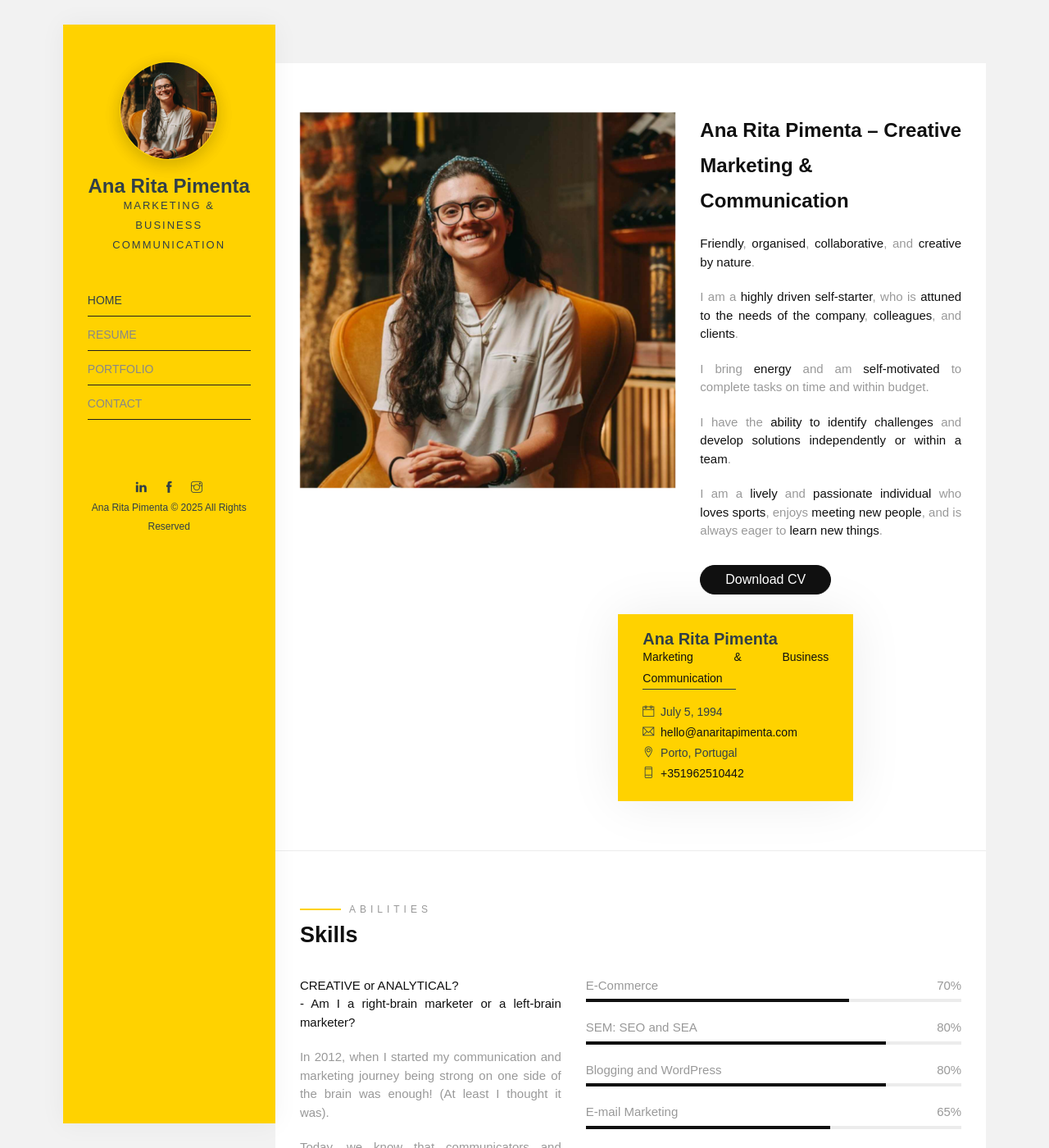
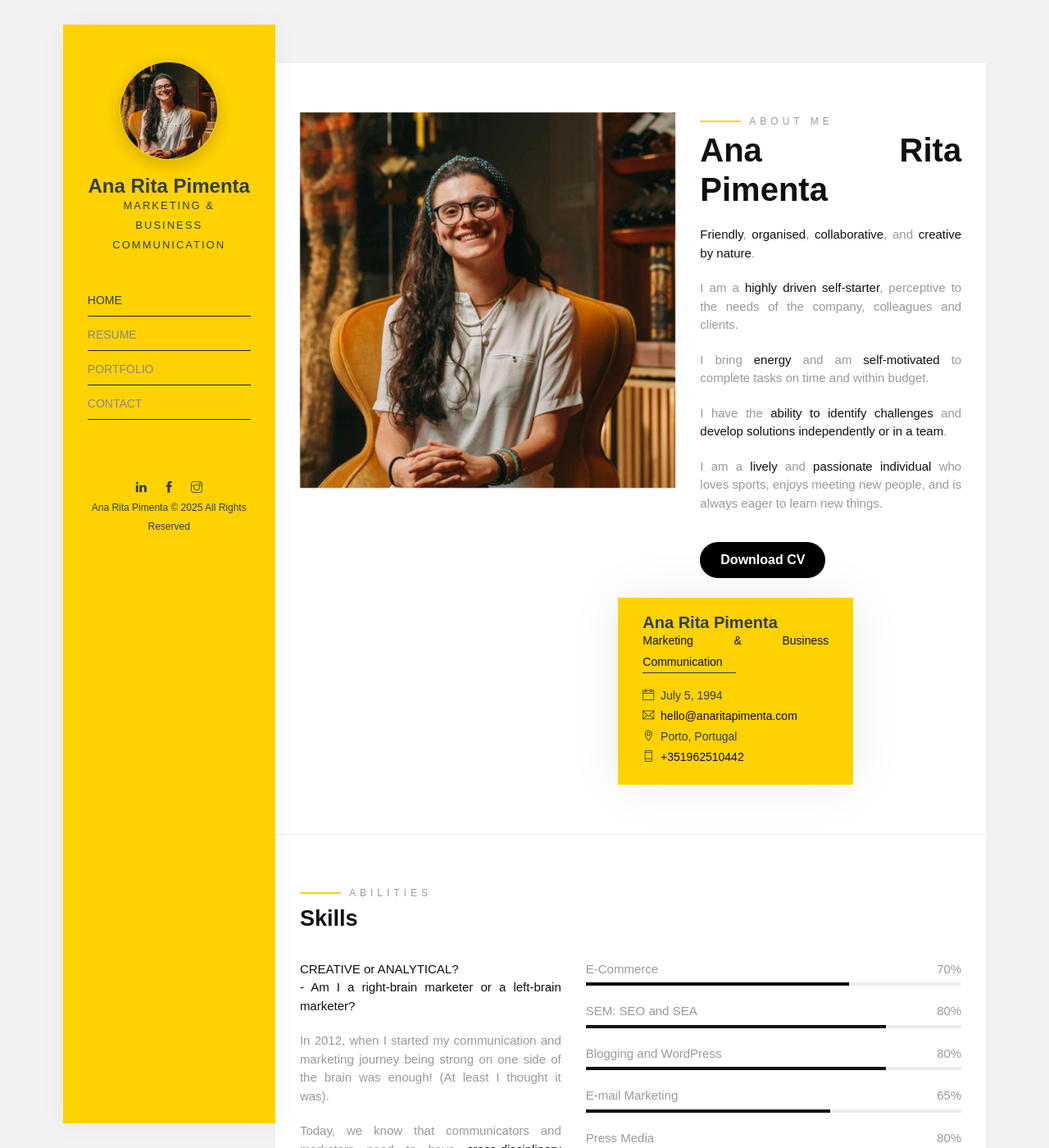
Before and after one commit to anaritapimenta/anaritapimenta.github.io, a Jekyll site: the page built from index.html, in a window 1280 px wide and 1400 px high. Shown: the whole window at 82% size. Built offline with Jekyll 4.4.1, drawn with Linux system fonts in a browser that asks for light colours; some web fonts are replaced; some of the changed text lies outside the part shown.

Commit message:
Update index.html

```diff
--- a/index.html
+++ b/index.html
@@ -3,91 +3,30 @@
 layout: default
 ---
 
-<!DOCTYPE html>
-<html lang="en-GB">
 <head>
-  <meta charset="UTF-8" />
-  <meta name="viewport" content="width=device-width, initial-scale=1" />
-
-  <!-- Page Title (up to 60 characters) -->
-  <title>Ana Rita Pimenta – Marketing & Communication Specialist</title>
-
-  <!-- Meta Description (up to 155 characters) -->
-  <meta name="description" content="Ana Rita Pimenta, a creative professional in marketing and communication. Organised, collaborative and passionate about delivering excellent results." />
-
-  <!-- Open Graph -->
-  <meta property="og:title" content="Ana Rita Pimenta – Marketing & Communication Specialist" />
-  <meta property="og:description" content="Ana Rita Pimenta, a creative professional in marketing and communication. Organised, collaborative and passionate about delivering excellent results." />
-  <meta property="og:type" content="website" />
-  <meta property="og:url" content="{{ site.url }}" />
-  <meta property="og:image" content="{{ site.url }}/assets/img/og-image.jpg" />
-
-  <!-- Twitter Card -->
-  <meta name="twitter:card" content="summary_large_image" />
-  <meta name="twitter:title" content="Ana Rita Pimenta – Marketing & Communication Specialist" />
-  <meta name="twitter:description" content="Ana Rita Pimenta, a creative professional in marketing and communication. Organised, collaborative and passionate about delivering excellent results." />
-  <meta name="twitter:image" content="{{ site.url }}/assets/img/og-image.jpg" />
-
-  <!-- Stylesheets -->
-  <link rel="stylesheet" href="{{ '/assets/css/style.css' | relative_url }}" />
-
-  <style>
-    /* Screen reader only */
-    .sr-only {
-      position: absolute !important;
-      width: 1px !important;
-      height: 1px !important;
-      padding: 0 !important;
-      margin: -1px !important;
-      overflow: hidden !important;
-      clip: rect(0, 0, 0, 0) !important;
-      white-space: nowrap !important;
-      border: 0 !important;
+  <title>Ana Rita Pimenta – Creative Marketing & Communication</title>
+  <meta name="description" content="Friendly, organised and creative marketing professional passionate about communication, sports and delivering solutions." />
+  <script type="application/ld+json">
+  {
+    "@context": "https://schema.org",
+    "@type": "Person",
+    "name": "{{ site.author.name }}",
+    "jobTitle": "Creative Marketing & Communication Specialist",
+    "email": "{{ site.author.email }}",
+    "telephone": "{{ site.author.phone_number }}",
+    "url": "{{ site.url }}{{ site.baseurl }}",
+    "image": "{{ site.url }}{{ site.baseurl }}/assets/img/avatar.jpg",
+    "birthDate": "{{ site.author.date_of_birth }}",
+    "address": {
+      "@type": "PostalAddress",
+      "addressLocality": "{{ site.author.location }}"
     }
-
-    /* Black rounded button */
-    .btn-black-rounded {
-      background-color: #000;
-      color: #fff;
-      border: none;
-      border-radius: 50px;
-      padding: 0.75rem 1.75rem;
-      cursor: pointer;
-      font-size: 1rem;
-      transition: background-color 0.3s ease;
   }
-    .btn-black-rounded:hover,
-    .btn-black-rounded:focus {
-      background-color: #222;
-      outline: none;
-    }
-
-    /* Testimonials */
-    .testiominal .quote-card {
-      background: #fff;
-      border-radius: 8px;
-      box-shadow: 0 0 12px rgba(0,0,0,0.1);
-      padding: 1.5rem;
-      margin-bottom: 1.5rem;
-    }
-    .testiominal .quote-card img.quote-2 {
-      width: 40px;
-      margin-bottom: 1rem;
-    }
-    .testiominal .quote-card h5 {
-      margin-top: 1rem;
-      font-weight: 600;
-    }
-    .testiominal .quote-card .occupation {
-      font-style: italic;
-      color: #666;
-    }
-  </style>
+  </script>
 </head>
 
-<body>
 <main>
-    <section class="about" aria-label="About Me">
+  <section class="about" aria-label="About Ana Rita Pimenta">
     <div class="container-fluid">
       <div class="row">
         <div class="col-md-7">
@@ -101,30 +40,25 @@
         </div>
         <div class="col-md-5 animate-box fadeInLeft animated" data-animate-effect="fadeInLeft">
           <header>
-              <!-- h1 up to 70 characters -->
-              <h1 class="about-heading">
-                Ana Rita Pimenta – Creative Marketing & Communication
+            <span class="heading-meta style-1">About Me</span>
+            <h1>
+              Ana Rita Pimenta
+              <span class="sr-only"> – Creative Marketing & Communication Specialist</span>
             </h1>
-              <span class="heading-meta style-1 sr-only">About Me</span>
           </header>
           <article>
             <p><strong>Friendly</strong>, <strong>organised</strong>, <strong>collaborative</strong>, and <strong>creative by nature</strong>.</p>
-              <p>I am a <strong>highly driven self-starter</strong>, who is <strong>attuned to the needs of the company</strong>, <strong>colleagues</strong>, and <strong>clients</strong>.</p>
+            <p>I am a <strong>highly driven self-starter</strong>, perceptive to the needs of the company, colleagues and clients.</p>
             <p>I bring <strong>energy</strong> and am <strong>self-motivated</strong> to complete tasks on time and within budget.</p>
-              <p>I have the <strong>ability to identify challenges</strong> and <strong>develop solutions independently or within a team</strong>.</p>
-              <p>I am a <strong>lively</strong> and <strong>passionate individual</strong> who <strong>loves sports</strong>, enjoys <strong>meeting new people</strong>, and is always eager to <strong>learn new things</strong>.</p>
+            <p>I have the <strong>ability to identify challenges</strong> and <strong>develop solutions independently or in a team</strong>.</p>
+            <p>I am a <strong>lively</strong> and <strong>passionate individual</strong> who loves sports, enjoys meeting new people, and is always eager to learn new things.</p>
           </article>
-
-            <input
-              type="button"
-              value="Download CV"
-              onclick="window.open('cv.pdf','_blank')"
-              class="btn-black-rounded"
-              aria-label="Download CV PDF"
-            />
+          <button onclick="window.open('cv.pdf','_blank')" class="btn btn-primary btn-round mt-3" aria-label="Download CV PDF">
+            Download CV
+          </button>
 
           <div class="cardvisit mt-4" aria-label="Contact Information">
-              <h2 class="sr-only">Contact Information</h2>
+            <h2 class="sr-only">Contact Information for Ana Rita Pimenta</h2>
             <h3>{{ site.author.name }}</h3>
             <p><strong>{{ site.author.role }}</strong></p>
             <div class="divider-line"></div>
@@ -144,47 +78,47 @@
 
   <div class="divider1" role="presentation"></div>
 
-    <section class="testiominal" aria-label="Testimonials">
+  <section class="testimonials" aria-label="Testimonials about Ana Rita Pimenta">
     <div class="container-fluid">
       <div class="row">
         <div class="col-md-12">
-            <!-- h2 up to 70 characters -->
-            <h2 class="heading animate-box" data-animate-effect="fadeInLeft">
-              What People Say About Ana Rita
+          <span class="heading-meta style-1">Say About Me</span>
+          <h2>
+            Testimonials
+            <span class="sr-only"> – Feedback and recommendations about Ana Rita Pimenta, Marketing and Communication Specialist</span>
           </h2>
-            <span class="heading-meta style-1 sr-only">Testimonials</span>
         </div>
       </div>
       <div class="row">
         <div class="col-md-6 animate-box" data-animate-effect="fadeInLeft">
-            <div class="quote-card">
+          <blockquote class="quote-card">
             <img
               src="{{ 'assets/img/quote.png' | prepend: site.baseurl | prepend: site.url }}"
-                alt=""
+              alt="Quotation mark icon"
               class="quote-2"
+              loading="lazy"
             />
-              <p>
-                "I was impressed by Ana Rita’s ability to complete tasks promptly. She works well in groups, has leadership skills and problem-solving abilities. She is a conscientious and capable worker."
-              </p>
-              <h5><strong>Nuno Ramos</strong></h5>
-              <p class="occupation">Nelo - M.A.R. Kayaks, Ltd.</p>
-            </div>
+            <p>"I was impressed by Ana Rita’s ability to complete tasks on time. She works well in teams, has leadership skills, problem-solving abilities, and is a conscientious and capable worker."</p>
+            <footer>
+              <h3><strong>Nuno Ramos</strong></h3>
+              <p class="occupation">Nelo - M.A.R. Kayaks, Lda</p>
+            </footer>
+          </blockquote>
         </div>
         <div class="col-md-6 animate-box" data-animate-effect="fadeInLeft">
-            <div class="quote-card">
+          <blockquote class="quote-card">
             <img
               src="{{ 'assets/img/quote.png' | prepend: site.baseurl | prepend: site.url }}"
-                alt="quote"
+              alt="Quotation mark icon"
               class="quote-2"
+              loading="lazy"
             />
-              <p>
-                "Ana Rita also demonstrated excellent command of the Portuguese language, both spoken and written, showing communication skills well above average, with a special interest in marketing."
-              </p>
-              <h5>Sara Pascoal</h5>
-              <p class="occupation">
-                Porto Accounting and Business School (ISCAP)
-              </p>
-            </div>
+            <p>"Ana Rita demonstrated excellent command of Portuguese, both spoken and written, with communication skills well above average, showing a special interest in marketing."</p>
+            <footer>
+              <h3><strong>Sara Pascoal</strong></h3>
+              <p class="occupation">Instituto Superior de Contabilidade e Administração do Porto (ISCAP)</p>
+            </footer>
+          </blockquote>
         </div>
       </div>
     </div>
@@ -192,12 +126,15 @@
 
   <div class="divider1" role="presentation"></div>
 
-    <section class="companies" aria-label="Companies I’ve Worked With">
+  <section class="companies" aria-label="Companies Ana Rita Pimenta has worked with">
     <div class="container-fluid">
       <div class="row">
         <div class="col-md-12">
           <span class="heading-meta style-1">Worked With</span>
-            <h2 class="heading animate-box sr-only" data-animate-effect="fadeInLeft">Companies I've Collaborated With</h2>
+          <h2>
+            Companies
+            <span class="sr-only"> – Trusted partners and collaborators in Ana Rita Pimenta’s career</span>
+          </h2>
         </div>
       </div>
       <div class="row">
@@ -219,5 +157,35 @@
 
   <div class="divider1" role="presentation"></div>
 </main>
-</body>
-</html>
+
+<style>
+  /* Button style: black, rounded */
+  .btn.btn-primary.btn-round {
+    background-color: #000;
+    color: #fff;
+    border-radius: 50px;
+    padding: 10px 25px;
+    border: none;
+    font-weight: 600;
+    cursor: pointer;
+    transition: background-color 0.3s ease;
+  }
+
+  .btn.btn-primary.btn-round:hover,
+  .btn.btn-primary.btn-round:focus {
+    background-color: #222;
+    outline: none;
+  }
+
+  /* Hide text visually but keep for screen readers */
+  .sr-only {
+    position: absolute !important;
+    width: 1px !important;
+    height: 1px !important;
+    padding: 0 !important;
+    margin: -1px !important;
+    overflow: hidden !important;
+    clip: rect(0, 0, 0, 0) !important;
+    border: 0 !important;
+  }
+</style>
```
Also changed, not shown: other parts of index.html (+1 -0 lines). Lines whose indentation alone changed are shown as unchanged.
